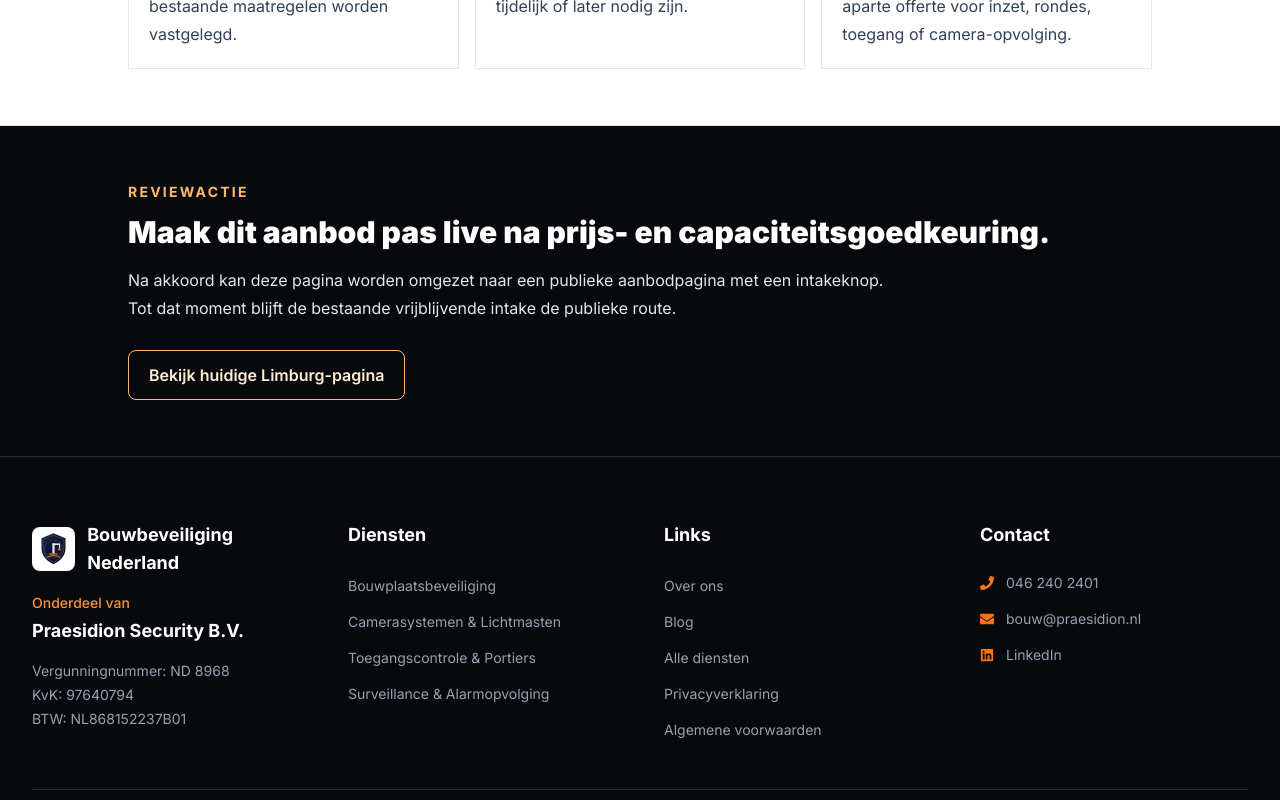
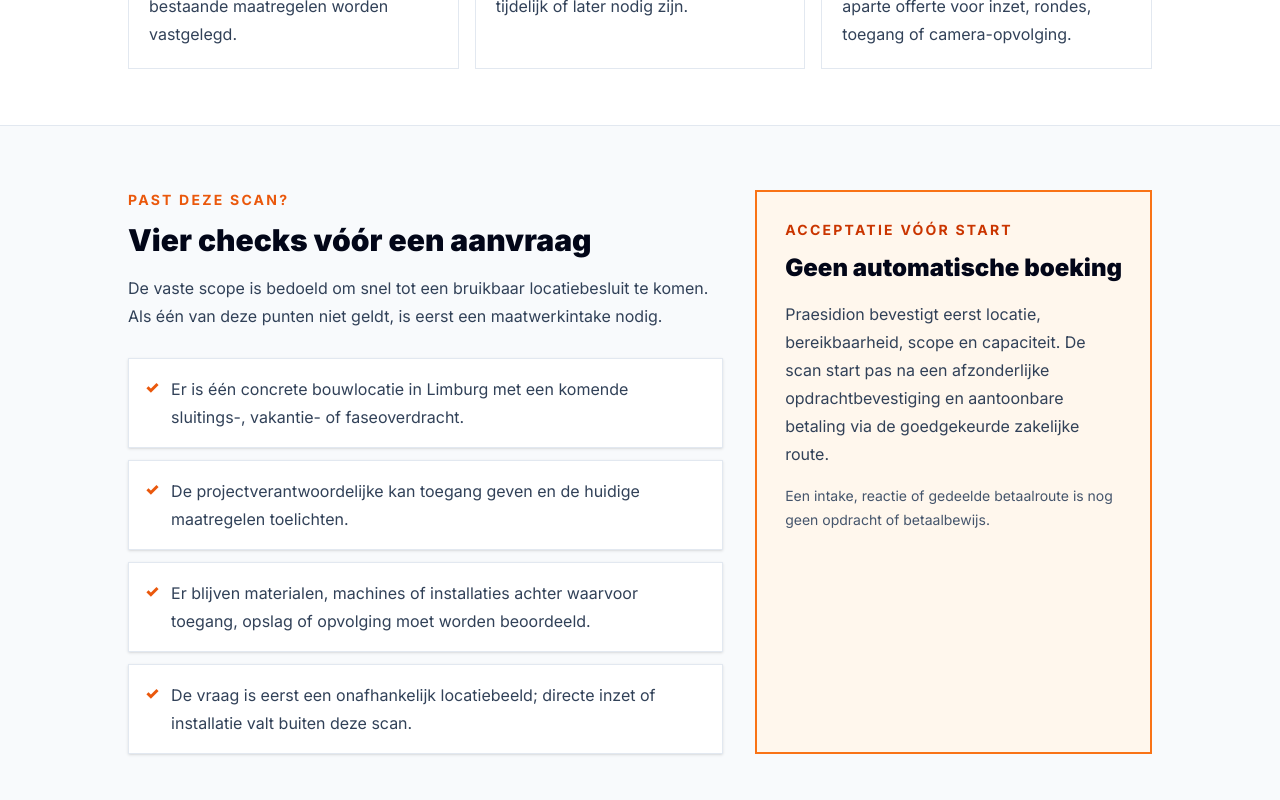
Before and after one commit to Snuushco/bouwbeveiligingnederland, a Next.js app: page /review/bouwvak-risicoscan-limburg in a window 1280 px wide. Shown: the part 1760-2560 px from the top of the page. Built offline with nearby package versions, Linux system fonts and the light colour scheme.

Commit message:
Harden risk scan qualification and dependencies

```diff
--- a/app/review/bouwvak-risicoscan-limburg/page.tsx
+++ b/app/review/bouwvak-risicoscan-limburg/page.tsx
@@ -21,6 +21,13 @@ const boundaries = [
   "Geen formele RI&E, verzekeringsadvies, technische keuring of garantie dat incidenten uitblijven.",
   "Installaties, beveiligers, surveillance en camera-opvolging zijn niet inbegrepen.",
   "Uitvoering start alleen na een afzonderlijke opdracht en operationele haalbaarheidscontrole.",
+];
+
+const fitChecks = [
+  "Er is één concrete bouwlocatie in Limburg met een komende sluitings-, vakantie- of faseoverdracht.",
+  "De projectverantwoordelijke kan toegang geven en de huidige maatregelen toelichten.",
+  "Er blijven materialen, machines of installaties achter waarvoor toegang, opslag of opvolging moet worden beoordeeld.",
+  "De vraag is eerst een onafhankelijk locatiebeeld; directe inzet of installatie valt buiten deze scan.",
 ];
 
 export default function BouwvakRisicoscanReviewPage() {
@@ -107,6 +114,40 @@ export default function BouwvakRisicoscanReviewPage() {
         </div>
       </section>
 
+      <section className="px-4 py-16 sm:px-6">
+        <div className="mx-auto grid max-w-5xl gap-8 lg:grid-cols-[1.2fr_0.8fr]">
+          <div>
+            <p className="text-sm font-bold uppercase tracking-[0.16em] text-orange-600">Past deze scan?</p>
+            <h2 className="mt-3 text-3xl font-black">Vier checks vóór een aanvraag</h2>
+            <p className="mt-4 max-w-3xl leading-7 text-slate-700">
+              De vaste scope is bedoeld om snel tot een bruikbaar locatiebesluit te komen. Als één
+              van deze punten niet geldt, is eerst een maatwerkintake nodig.
+            </p>
+            <ul className="mt-7 grid gap-3">
+              {fitChecks.map((item) => (
+                <li key={item} className="flex gap-3 border border-slate-200 bg-white p-4 shadow-sm">
+                  <span aria-hidden="true" className="font-black text-orange-600">✓</span>
+                  <span className="leading-7 text-slate-700">{item}</span>
+                </li>
+              ))}
+            </ul>
+          </div>
+
+          <aside className="border-2 border-orange-500 bg-orange-50 p-7">
+            <p className="text-sm font-bold uppercase tracking-[0.16em] text-orange-700">Acceptatie vóór start</p>
+            <h2 className="mt-3 text-2xl font-black">Geen automatische boeking</h2>
+            <p className="mt-4 leading-7 text-slate-700">
+              Praesidion bevestigt eerst locatie, bereikbaarheid, scope en capaciteit. De scan start
+              pas na een afzonderlijke opdrachtbevestiging en aantoonbare betaling via de
+              goedgekeurde zakelijke route.
+            </p>
+            <p className="mt-4 text-sm leading-6 text-slate-600">
+              Een intake, reactie of gedeelde betaalroute is nog geen opdracht of betaalbewijs.
+            </p>
+          </aside>
+        </div>
+      </section>
+
       <section className="bg-navy-950 px-4 py-14 text-white sm:px-6">
         <div className="mx-auto max-w-5xl">
           <p className="text-sm font-bold uppercase tracking-[0.16em] text-orange-300">Reviewactie</p>
```
Also changed, not shown: 1 other file (tests, documents, lock files or other folders).
